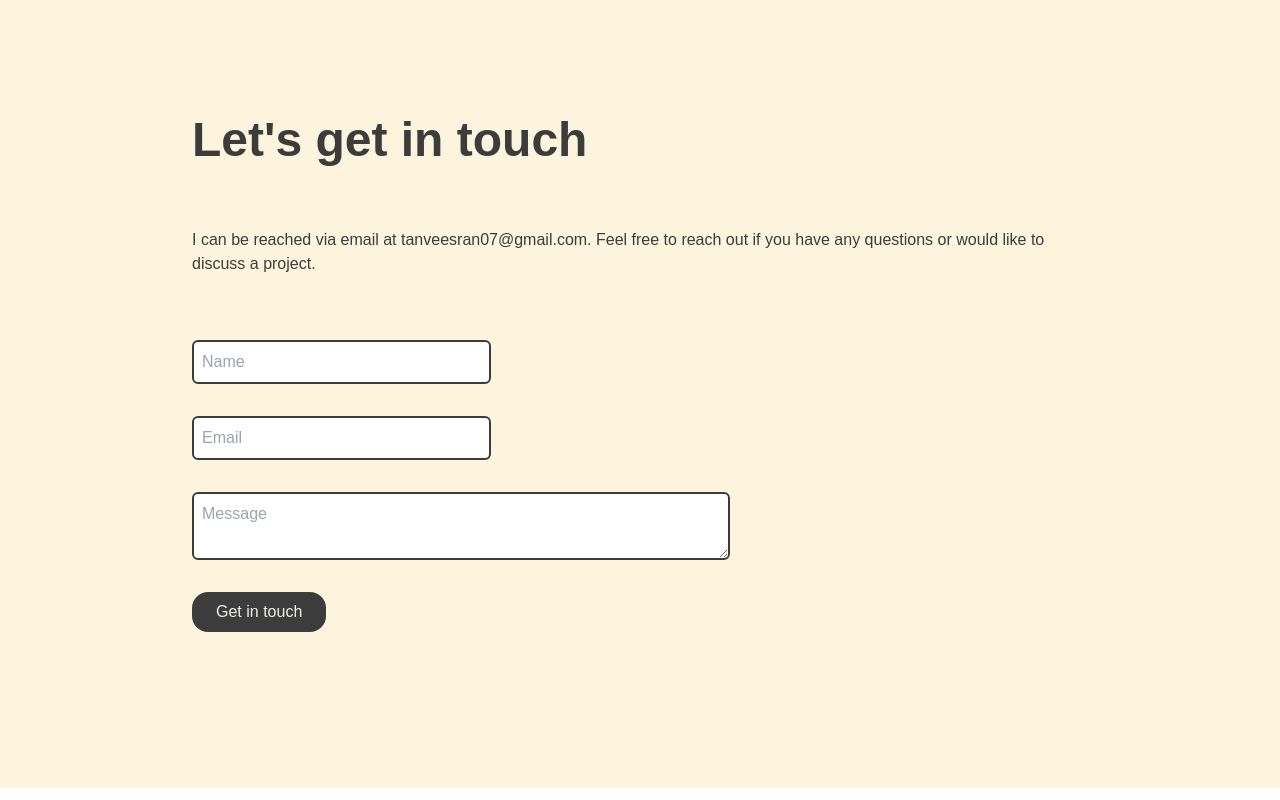
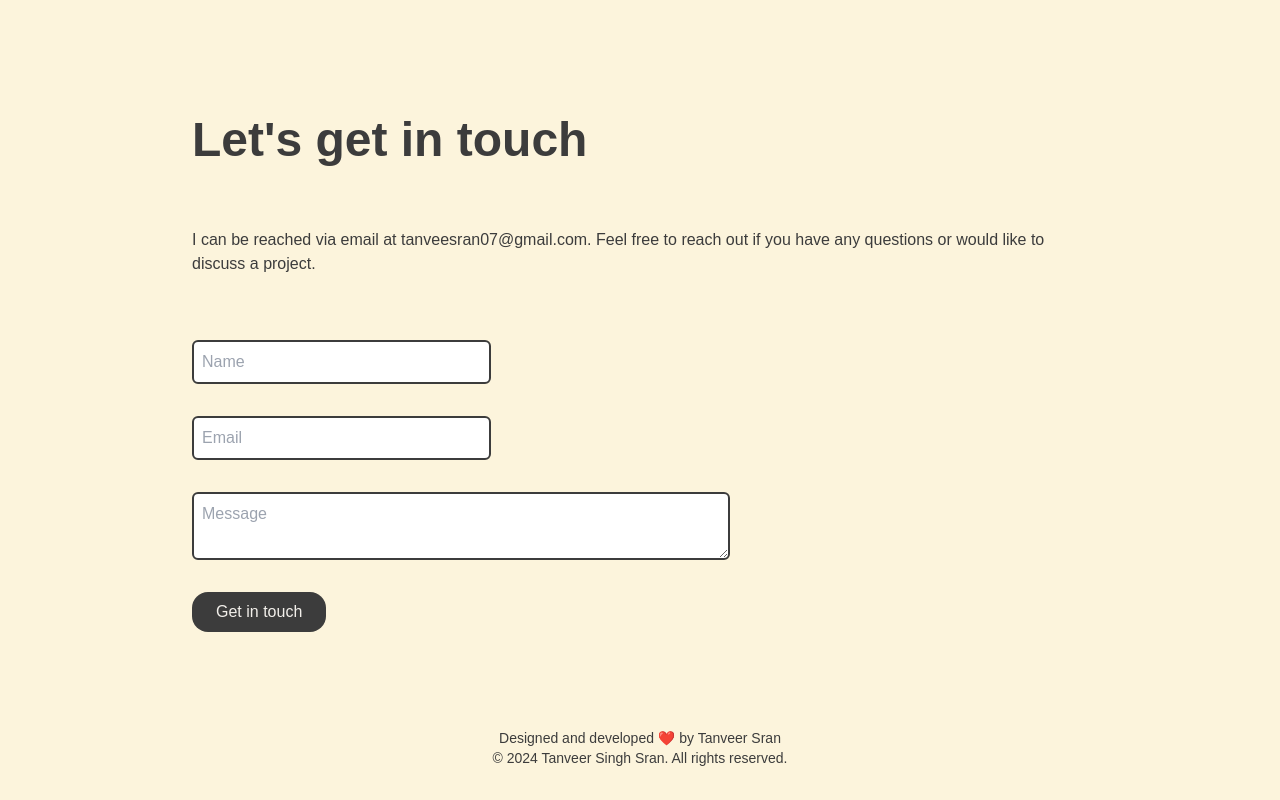
Before and after one commit to tanveersran/portfolio-website, a Next.js app in the folder my-portfolio/: page / in a window 1280 px wide. Shown: the part 5000-5800 px from the top of the page. Built offline with nearby package versions, Linux system fonts and the light colour scheme.

Commit message:
implement footer

```diff
--- /dev/null
+++ b/my-portfolio/src/components/Copyright.js
@@ -0,0 +1,10 @@
+const Copyright = ({data}) => {
+    return (
+        <footer className="flex flex-col items-center justify-center py-8 text-sm text-primary-dark">
+            <p>{data.footerText}</p>
+            <p>{data.footerText2}</p>
+        </footer>
+    )
+}
+
+export default Copyright;
--- a/my-portfolio/src/data/data.js
+++ b/my-portfolio/src/data/data.js
@@ -141,5 +141,7 @@ export const data = {
   contactSectionSubtitle: "I can be reached via email at tanveesran07@gmail.com. Feel free to reach out if you have any questions or would like to discuss a project.",
   contactButtonText: "Get in touch",
   contactButtonLink: "mailto:tanveersran07@gmail.com",
+  footerText: "Designed and developed ❤️ by Tanveer Sran",
+  footerText2: "© 2024 Tanveer Singh Sran. All rights reserved.",
 
 }
--- a/my-portfolio/src/screens/sections/ContactSection.js
+++ b/my-portfolio/src/screens/sections/ContactSection.js
@@ -4,6 +4,7 @@ import { useState } from "react";
 import SectionTitle from "@/components/SectionTitle";
 import FormInput from "@/components/input/FormInput";
 import DarkButton from "@/components/buttons/DarkButton";
+import Copyright from "@/components/Copyright";
 
 const ContactSection = ({ data }) => {
     const [formData, setFormData] = useState({
@@ -42,6 +43,7 @@ const ContactSection = ({ data }) => {
                 <FormInput name="message" isTextArea={true} placeholder="Message" required onChange={handleChange} />
                 <DarkButton title={data.contactButtonText} type="submit" />
             </form>
+            <Copyright data={data}/>
         </motion.section>
     );
 }
```
